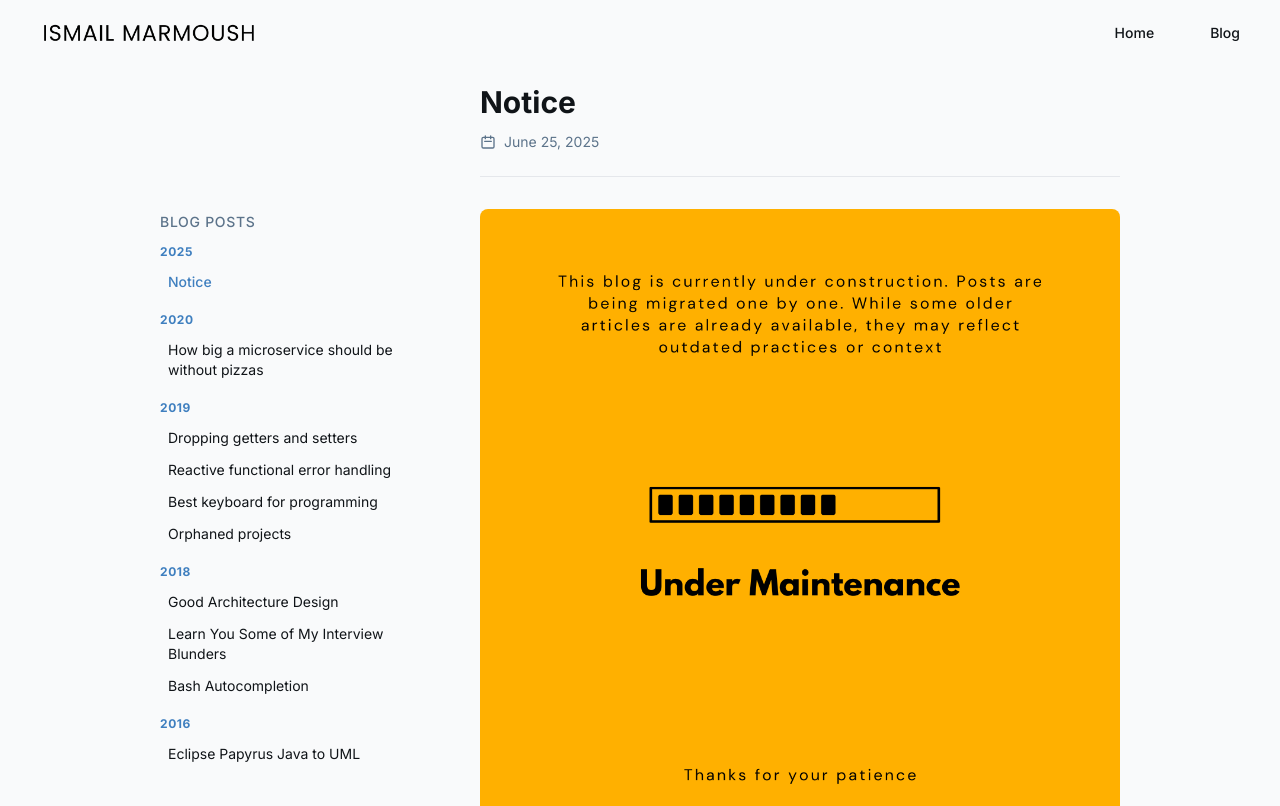
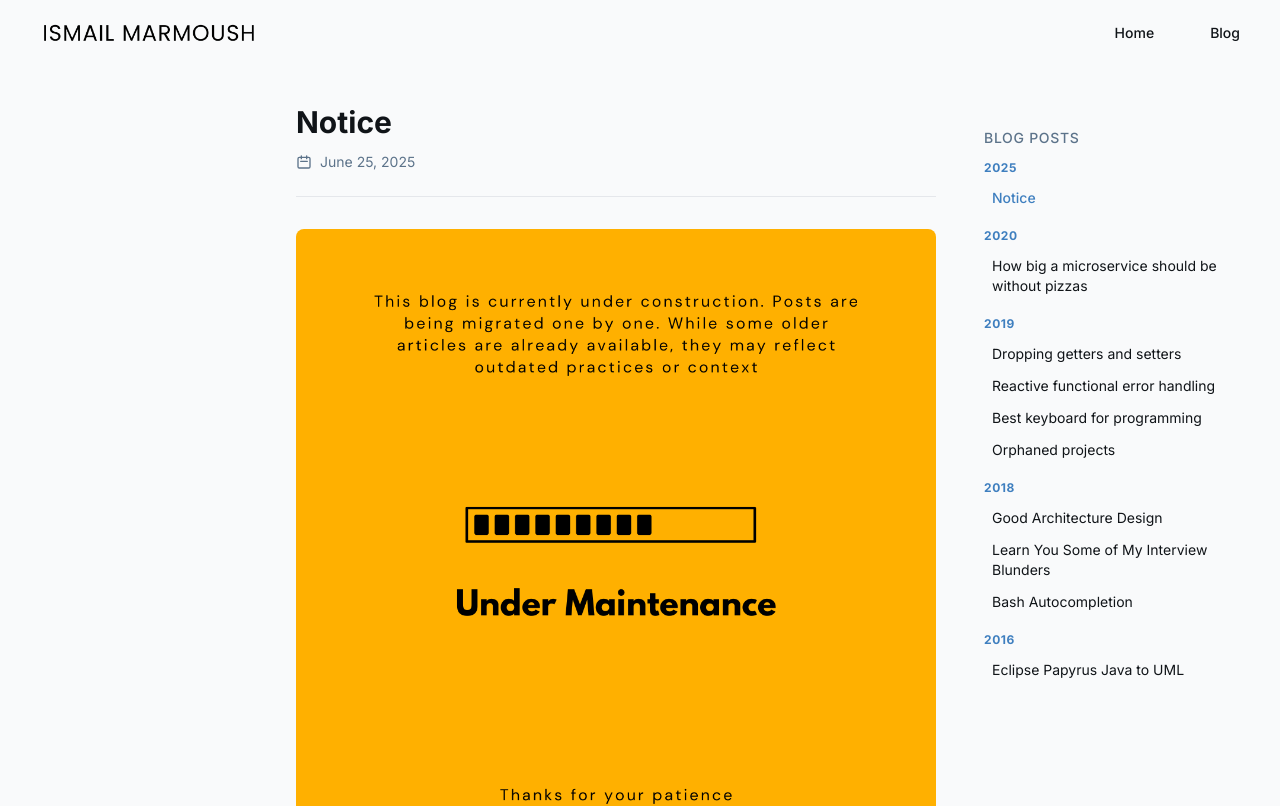
Before and after one commit to IsmailMarmoush/ismailmarmoush.github.io, a Vue app: page /#/blog/2025-06-25-notice in a window 1280 px wide. Shown: the top 806 px of the page. Built offline with nearby package versions, Linux system fonts and the light colour scheme.

Commit message:
toc and blog list

```diff
--- a/src/pages/Blog.vue
+++ b/src/pages/Blog.vue
@@ -1,36 +1,10 @@
 <template>
-  <div class="px-40 flex flex-1 justify-center py-5">
-    <div class="layout-content-container flex flex-col max-w-[1200px] flex-1">
-      <div class="relative flex gap-24">
-        <!-- Left Sidebar with TOC -->
-        <aside class="w-70 absolute">
-          <div class="fixed w-64 pt-32">
-            <!-- Blog List -->
-            <div class="mb-6">
-              <h3 class="text-sm font-medium text-[#5c738a] uppercase tracking-wider mb-3">Blog Posts</h3>
-              <div v-if="groupedBlogPosts" class="space-y-4">
-                <div v-for="yearGroup in groupedBlogPosts" :key="yearGroup.year" class="space-y-2">
-                  <h4 class="text-xs font-semibold text-[#3f7fbf] uppercase tracking-wider">{{ yearGroup.year }}</h4>
-                  <ul class="space-y-1 ml-2">
-                    <li v-for="entry in yearGroup.posts" :key="entry.filePath">
-                      <a
-                        href="#"
-                        @click.prevent="loadBlogPost(entry)"
-                        :class="[
-                          'block text-sm py-1 hover:text-[#3f7fbf] transition-colors',
-                          currentArticle?.filePath === entry.filePath
-                            ? 'text-[#3f7fbf] font-medium'
-                            : 'text-[#101418]'
-                        ]"
-                      >
-                        {{ entry.title }}
-                      </a>
-                    </li>
-                  </ul>
-                </div>
-              </div>
-            </div>
-
+  <div class="px-10 flex flex-1 justify-center py-10">
+    <div class="layout-content-container flex flex-col max-w-[1400px] flex-1">
+      <div class="relative flex gap-6">
+        <!-- Left Sidebar: Table of Contents (fixed on large screens) -->
+        <aside class="hidden lg:block lg:w-64 lg:absolute lg:left-0">
+          <div class="lg:fixed lg:w-56 lg:pt-32">
             <!-- Table of Contents -->
             <TableOfContents
               :content-ref="contentDiv"
@@ -41,10 +15,10 @@
           </div>
         </aside>
 
-        <!-- Main Content -->
-        <div class="flex-1 ml-80">
+        <!-- Main Content (wider) -->
+        <div class="flex-1 min-w-0 w-full lg:ml-64 lg:mr-6">
           <div v-if="error" class="text-red-500">{{ error }}</div>
-          <div v-else class="prose dark:prose-invert max-w-none">
+          <div v-else class="prose dark:prose-invert max-w-none w-full">
             <!-- Blog Post Header -->
             <div v-if="currentArticle" class="mb-8 pb-6 border-b border-gray-200">
               <h1 class="text-3xl font-bold text-[#101418] mb-3">{{ currentArticle.title }}</h1>
@@ -76,6 +50,37 @@
             />
           </div>
         </div>
+
+        <!-- Right Sidebar with Blog List (sticky on large screens; hidden on small) -->
+        <aside class="hidden lg:block lg:w-64">
+          <div class="lg:sticky lg:top-32">
+            <!-- Blog List -->
+            <div class="mb-6">
+              <h3 class="text-sm font-medium text-[#5c738a] uppercase tracking-wider mb-3">Blog Posts</h3>
+              <div v-if="groupedBlogPosts" class="space-y-4">
+                <div v-for="yearGroup in groupedBlogPosts" :key="yearGroup.year" class="space-y-2">
+                  <h4 class="text-xs font-semibold text-[#3f7fbf] uppercase tracking-wider">{{ yearGroup.year }}</h4>
+                  <ul class="space-y-1 ml-2">
+                    <li v-for="entry in yearGroup.posts" :key="entry.filePath">
+                      <a
+                        href="#"
+                        @click.prevent="loadBlogPost(entry)"
+                        :class="[
+                          'block text-sm py-1 hover:text-[#3f7fbf] transition-colors',
+                          currentArticle?.filePath === entry.filePath
+                            ? 'text-[#3f7fbf] font-medium'
+                            : 'text-[#101418]'
+                        ]"
+                      >
+                        {{ entry.title }}
+                      </a>
+                    </li>
+                  </ul>
+                </div>
+              </div>
+            </div>
+          </div>
+        </aside>
       </div>
     </div>
   </div>
```
